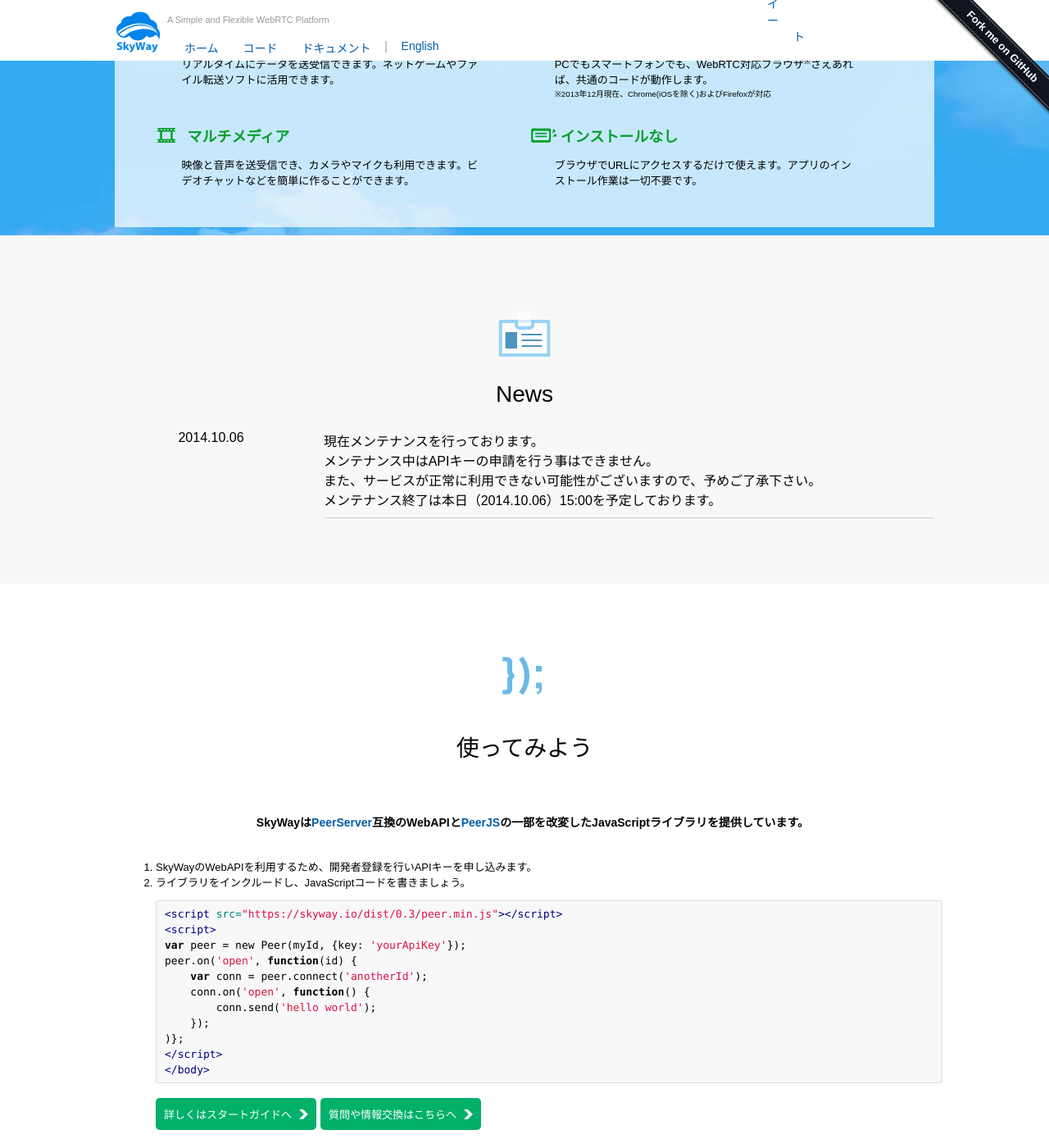
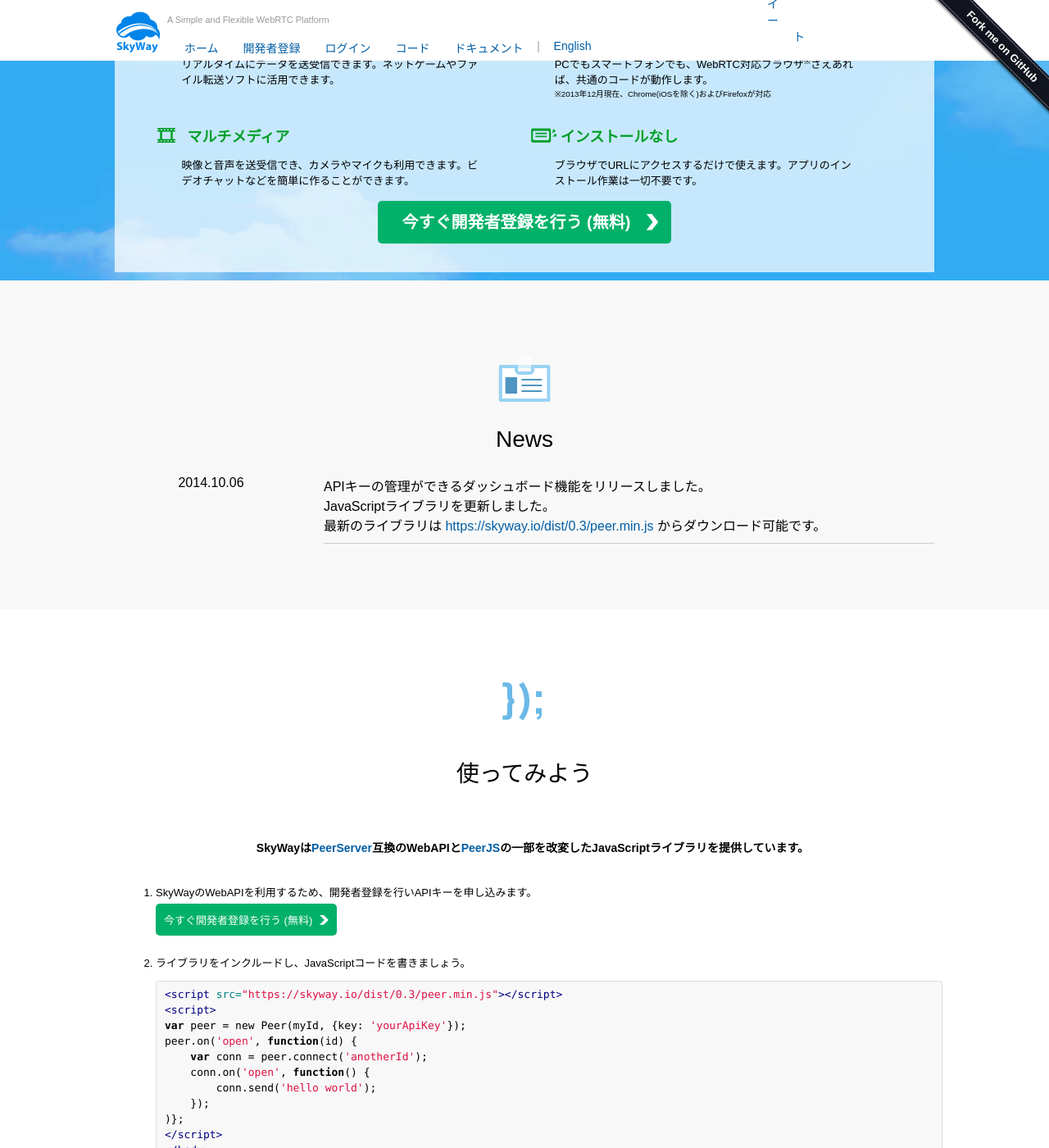
Before and after one commit to nttcom/skyway-old, a Jekyll site: the page built from index.html, in a window 1280 px wide and 1400 px high, scrolled down 448 px. Shown: the whole window at 82% size. Built offline with Jekyll 4.4.1, drawn with Linux system fonts in a browser that asks for light colours; comment, search, counter and statistics services are not loaded.

```diff
--- a/_layouts/default.html
+++ b/_layouts/default.html
@@ -75,8 +75,8 @@
         <nav id="nav">
             <ul class="navigation">
                 <li class="nav-home"><a href="./">ホーム</a></li>
-                <!--<li class="nav-home"><a href="">開発者登録</a></li>-->
-                <!--<li><a href="">ログイン</a></li>-->
+                <li class="nav-home"><a href="https://skyway.io/ds/registration/">開発者登録</a></li>
+                <li><a href="https://skyway.io/ds/">ログイン</a></li>
                 <li><a href="https://github.com/nttcom/peerjs" target="_blank">コード</a></li>
                 <li><a href="docs/">ドキュメント</a></li>
                 <li class="nav-home"><span style="color: #999;">&#8739;</span></li>
--- a/_layouts/default_en.html
+++ b/_layouts/default_en.html
@@ -76,8 +76,8 @@
         <nav id="nav">
             <ul class="navigation">
                 <li class="nav-home"><a href="./">Home</a></li>
-                <!--<li class="nav-home"><a href="">Sign Up</a></li>-->
-                <!--<li><a href="">Sign In</a></li>-->
+                <li class="nav-home"><a href="https://skyway.io/ds/registration">Sign Up</a></li>
+                <li><a href="https://skyway.io/ds/">Sign In</a></li>
                 <li><a href="https://github.com/nttcom/peerjs" target="_blank">Source</a></li>
                 <li><a href="docs/">Docs</a></li>
                 <li class="nav-home"><span style="color: #999;">&#8739;</span></li>
--- a/index.html
+++ b/index.html
@@ -37,7 +37,7 @@ enableCanonical: true
                   <h3 class="noInstallation">インストールなし</h3>
                     <p>ブラウザでURLにアクセスするだけで使えます。アプリのインストール作業は一切不要です。</p>
                 </div>
-                <!-- <p class="tac"><a href="" class="btnL" disabled>今すぐ開発者登録を行う (無料)</a></p> -->
+                <p class="tac"><a href="https://skyway.io/ds/registration/" class="btnL" disabled>今すぐ開発者登録を行う (無料)</a></p>
             </div>
         </div>
     </div>
@@ -52,10 +52,9 @@ enableCanonical: true
             <h2>News</h2>
                 <div class="grid_3 datepositon">2014.10.06</div>
                 <div class="grid_9 omega newsbody">
-                    現在メンテナンスを行っております。<BR>
-                    メンテナンス中はAPIキーの申請を行う事はできません。<BR>
-                    また、サービスが正常に利用できない可能性がございますので、予めご了承下さい。<BR>
-                    メンテナンス終了は本日（2014.10.06）15:00を予定しております。<BR>
+                    APIキーの管理ができるダッシュボード機能をリリースしました。<BR>
+                    JavaScriptライブラリを更新しました。<BR>
+                    最新のライブラリは <a href="https://skyway.io/dist/0.3/peer.min.js" target="_blank">https://skyway.io/dist/0.3/peer.min.js</a> からダウンロード可能です。
                 </div>
         </div>
     </div>
@@ -77,7 +76,7 @@ enableCanonical: true
                         href="https://github.com/peers/peerjs" target="_blank">PeerJS</a>の一部を改変したJavaScriptライブラリを提供しています。
                 </p>
                 <ol>
-                    <li>SkyWayのWebAPIを利用するため、開発者登録を行いAPIキーを申し込みます。<br><!--<a class="btnM" href="" disabled>今すぐ開発者登録を行う (無料)</a>-->
+                    <li>SkyWayのWebAPIを利用するため、開発者登録を行いAPIキーを申し込みます。<br><a class="btnM" href="https://skyway.io/ds/registration/">今すぐ開発者登録を行う (無料)</a>
                     </li>
 
                     <li>ライブラリをインクルードし、JavaScriptコードを書きましょう。
```
Also changed, not shown: en/index.html (+5 -4 lines).
